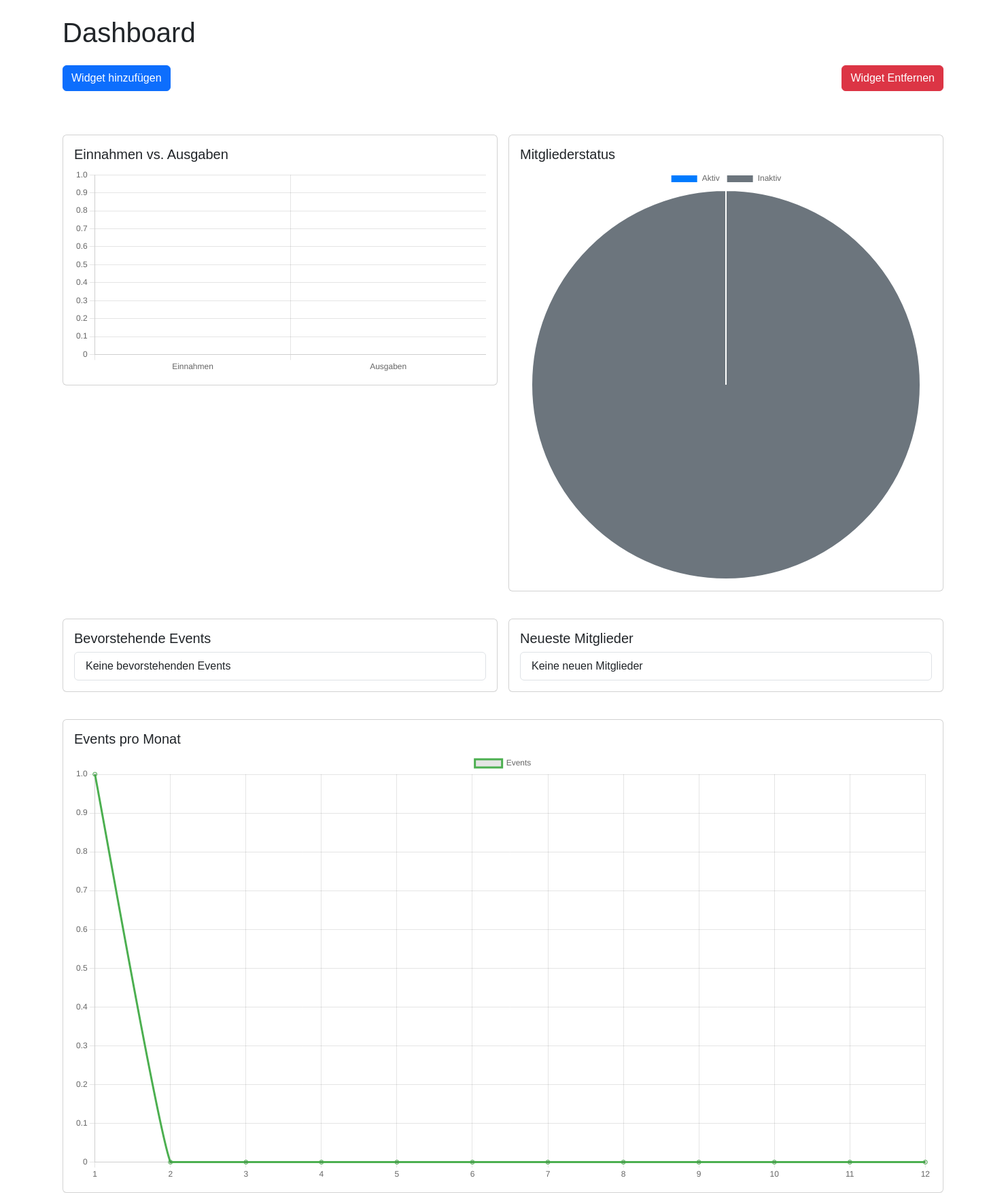
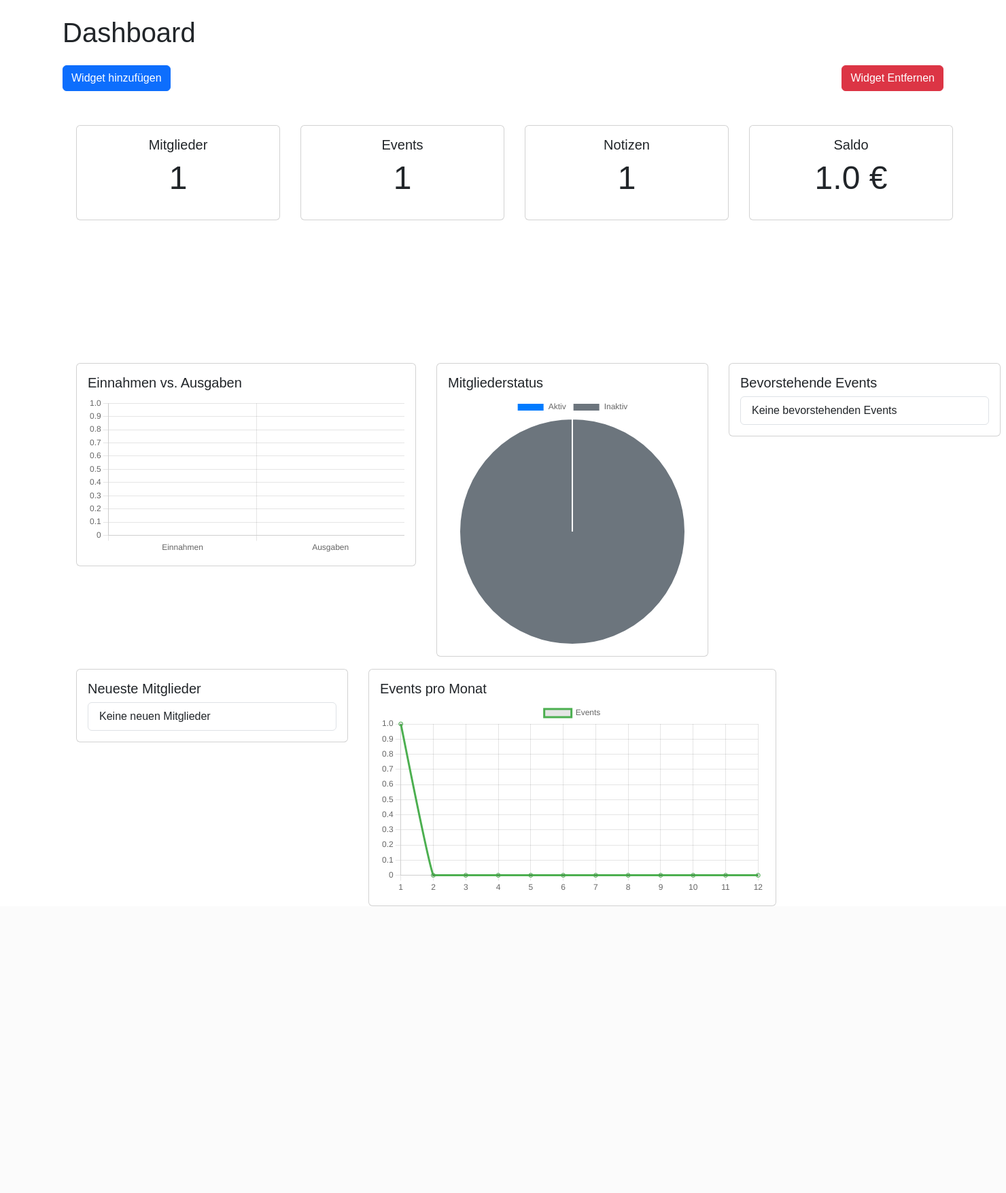
Before and after one commit to jessehaemmerle/Vereinsplattform, a Flask app: page / in a window 1480 px wide. Shown: the part 66-1821 px from the top of the page at 68% size. After the commit the page ends 1399 px from the top, so only its background shows below. Run offline with Flask 3, Linux system fonts and the light colour scheme; a user stored in the database is signed in; tables that the repository leaves empty hold one stand-in row (values such as "Sample post"); grey boxes marked "Sample" are stand-in pictures; parts of the project's set-up code (start-up, migrations or seed data) failed here and were passed over; some libraries are stand-ins or nearby versions.

Commit message:
Experiment Dashboard-Widgets.

```diff
--- a/templates/index.html
+++ b/templates/index.html
@@ -1,8 +1,10 @@
 {% extends "base.html" %}
 {% block title %}Dashboard - Vereinsverwaltung{% endblock %}
 {% block content %}
+
 <h1 class="mb-4">Dashboard</h1>
 
+<!-- Button-Leiste zum Hinzufügen/Entfernen -->
 <div class="mt-4 d-flex justify-content-between">
   <button id="addWidgetButton" class="btn btn-primary">Widget hinzufügen</button>
 
@@ -25,69 +27,74 @@
   <button class="btn btn-danger" id="toggleRemoveMode">Widget Entfernen</button>
 </div>
 
-<div class="row g-3 mt-4" id="dashboardWidgets">
-  <div class="col-sm-6 col-md-3 widget" data-widget="mitglieder">
-    <div class="card text-center">
+<!-- Dashboard-Container: Enthält alle Widgets -->
+<div id="dashboardContainer" style="position: relative; width: 100%; height: 100vh;">
+  <!-- Beispielhafte Widgets (initial sichtbar oder versteckt); Positionierung erst einmal statisch,
+       wird aber durch loadWidgetState() nach dem Laden überschrieben -->
+
+  <!-- Widget: Mitglieder -->
+  <div class="widget card text-center" data-widget="mitglieder"
+       style="position: absolute; top: 50px; left: 20px; width: 300px;">
     <div class="card-body">
       <h5 class="card-title">Mitglieder</h5>
       <p class="card-text display-5">{{ anzahl_mitglieder }}</p>
       <button class="btn btn-sm btn-danger widget-remove-btn" style="display: none;">X</button>
     </div>
   </div>
-  </div>
-  <div class="col-sm-6 col-md-3 widget" data-widget="events">
-    <div class="card text-center">
+
+  <!-- Widget: Events -->
+  <div class="widget card text-center" data-widget="events"
+       style="position: absolute; top: 50px; left: 350px; width: 300px;">
     <div class="card-body">
       <h5 class="card-title">Events</h5>
       <p class="card-text display-5">{{ anzahl_events }}</p>
       <button class="btn btn-sm btn-danger widget-remove-btn" style="display: none;">X</button>
     </div>
   </div>
-  </div>
-  <div class="col-sm-6 col-md-3 widget" data-widget="notizen">
-    <div class="card text-center">
+
+  <!-- Widget: Notizen -->
+  <div class="widget card text-center" data-widget="notizen"
+       style="position: absolute; top: 50px; left: 680px; width: 300px;">
     <div class="card-body">
       <h5 class="card-title">Notizen</h5>
       <p class="card-text display-5">{{ anzahl_notizen }}</p>
       <button class="btn btn-sm btn-danger widget-remove-btn" style="display: none;">X</button>
     </div>
   </div>
-  </div>
-  <div class="col-sm-6 col-md-3 widget" data-widget="saldo">
-    <div class="card text-center">
+
+  <!-- Widget: Saldo -->
+  <div class="widget card text-center" data-widget="saldo"
+       style="position: absolute; top: 50px; left: 1010px; width: 300px;">
     <div class="card-body">
       <h5 class="card-title">Saldo</h5>
       <p class="card-text display-5">{{ saldo }} €</p>
       <button class="btn btn-sm btn-danger widget-remove-btn" style="display: none;">X</button>
     </div>
   </div>
-  </div>
-</div>
 
-<div class="row g-3 mt-4">
-  <div class="col-lg-6 widget" data-widget="einnahmen-ausgaben">
-    <div class="card">
+  <!-- Widget: Einnahmen vs. Ausgaben -->
+  <div class="widget card" data-widget="einnahmen-ausgaben"
+       style="position: absolute; top: 400px; left: 20px; width: 500px;">
     <div class="card-body">
       <h5 class="card-title">Einnahmen vs. Ausgaben</h5>
       <canvas id="einnahmenAusgabenChart"></canvas>
       <button class="btn btn-sm btn-danger widget-remove-btn" style="display: none;">X</button>
     </div>
   </div>
-  </div>
-  <div class="col-lg-6 widget" data-widget="mitgliederstatus">
-    <div class="card">
+
+  <!-- Widget: Mitgliederstatus -->
+  <div class="widget card" data-widget="mitgliederstatus"
+       style="position: absolute; top: 400px; left: 550px; width: 400px;">
     <div class="card-body">
       <h5 class="card-title">Mitgliederstatus</h5>
       <canvas id="mitgliederStatusChart"></canvas>
       <button class="btn btn-sm btn-danger widget-remove-btn" style="display: none;">X</button>
     </div>
   </div>
-  </div>
-</div>
 
-<div class="row g-3 mt-4">
-  <div class="col-lg-6 widget" data-widget="bevorstehende-events">
-    <div class="card">
+  <!-- Widget: Bevorstehende Events -->
+  <div class="widget card" data-widget="bevorstehende-events"
+       style="position: absolute; top: 400px; left: 980px; width: 400px;">
     <div class="card-body">
       <h5 class="card-title">Bevorstehende Events</h5>
       <ul class="list-group">
@@ -103,9 +110,10 @@
       <button class="btn btn-sm btn-danger widget-remove-btn" style="display: none;">X</button>
     </div>
   </div>
-  </div>
-  <div class="col-lg-6 widget" data-widget="neueste-mitglieder">
-    <div class="card">
+
+  <!-- Widget: Neueste Mitglieder -->
+  <div class="widget card" data-widget="neueste-mitglieder"
+       style="position: absolute; top: 850px; left: 20px; width: 400px;">
     <div class="card-body">
       <h5 class="card-title">Neueste Mitglieder</h5>
       <ul class="list-group">
@@ -121,91 +129,32 @@
       <button class="btn btn-sm btn-danger widget-remove-btn" style="display: none;">X</button>
     </div>
   </div>
-  </div>
-</div>
 
-<div class="row g-3 mt-4">
-  <div class="col-lg-12 widget" data-widget="events-pro-monat">
-    <div class="card">
+  <!-- Widget: Events pro Monat -->
+  <div class="widget card" data-widget="events-pro-monat"
+       style="position: absolute; top: 850px; left: 450px; width: 600px;">
     <div class="card-body">
       <h5 class="card-title">Events pro Monat</h5>
       <canvas id="eventsProMonatChart"></canvas>
       <button class="btn btn-sm btn-danger widget-remove-btn" style="display: none;">X</button>
     </div>
   </div>
-  </div>
-</div>
+</div> <!-- Ende DashboardContainer -->
 
+<!-- SCRIPTS -->
+<!-- Jquery -->
+<script src="https://code.jquery.com/jquery-3.6.0.min.js"></script>
+<!-- jQuery UI für Draggable / Resizable -->
+<script src="https://code.jquery.com/ui/1.13.2/jquery-ui.min.js"
+        integrity="sha256-lQJyNTuZkJ+a5myy9kME6gXLf0toZ5kPhsVVqTtvYQ0="
+        crossorigin="anonymous"></script>
+<!-- Chart.js -->
 <script src="https://cdn.jsdelivr.net/npm/chart.js"></script>
-<script src="https://cdnjs.cloudflare.com/ajax/libs/Sortable/1.14.0/Sortable.min.js"></script>
+
 <script>
-  const widgetsContainer = document.getElementById('dashboardWidgets');
-  const addWidgetButton = document.getElementById('addWidgetButton');
-  const confirmWidgetButton = document.getElementById('confirmWidgetButton');
-  const toggleRemoveModeButton = document.getElementById('toggleRemoveMode');
-  let removeMode = false;
-
-  function saveWidgetState() {
-    const widgetStates = Array.from(widgetsContainer.children).map(widget => ({
-      type: widget.dataset.widget,
-      visible: widget.style.display !== 'none',
-    }));
-    localStorage.setItem('widgetStates', JSON.stringify(widgetStates));
-  }
-
-  function loadWidgetState() {
-    const savedStates = JSON.parse(localStorage.getItem('widgetStates')) || [];
-    Array.from(widgetsContainer.children).forEach(widget => {
-      const state = savedStates.find(s => s.type === widget.dataset.widget);
-      widget.style.display = state && state.visible ? 'block' : 'none';
-    });
-  }
-
-  addWidgetButton.addEventListener('click', () => {
-    const dropdown = document.getElementById('widgetDropdown');
-    dropdown.style.display = dropdown.style.display === 'none' ? 'block' : 'none';
-  });
-
-  confirmWidgetButton.addEventListener('click', () => {
-    const selectedWidget = document.getElementById('widgetSelect').value;
-    if (selectedWidget) {
-      const widget = document.querySelector(`[data-widget="${selectedWidget}"]`);
-      if (widget) {
-        widget.style.display = 'block';
-        saveWidgetState();
-      } else {
-        alert('Ungültiges Widget!');
-      }
-    } else {
-      alert('Bitte wählen Sie ein Widget aus.');
-    }
-  });
-
-  toggleRemoveModeButton.addEventListener('click', () => {
-    removeMode = !removeMode;
-    document.querySelectorAll('.widget-remove-btn').forEach(btn => {
-      btn.style.display = removeMode ? 'block' : 'none';
-    });
-    toggleRemoveModeButton.textContent = removeMode ? 'Modus beenden' : 'Widget Entfernen';
-  });
-
-  document.querySelectorAll('.widget-remove-btn').forEach(button => {
-    button.addEventListener('click', function () {
-      const widget = this.closest('.widget');
-      if (widget) {
-        widget.style.display = 'none';
-        saveWidgetState();
-      }
-    });
-  });
-
-  new Sortable(widgetsContainer, {
-    animation: 150,
-    ghostClass: 'sortable-ghost',
-    onEnd: saveWidgetState,
-  });
-
-  loadWidgetState();
+  // -----------------------------
+  //  CHARTS
+  // -----------------------------
 
   // Einnahmen vs. Ausgaben Chart
   const einnahmenAusgabenCtx = document.getElementById('einnahmenAusgabenChart').getContext('2d');
@@ -263,5 +212,142 @@
       }
     }
   });
+
+  // -----------------------------
+  //  WIDGETS: DRAG / RESIZE / LOCAL STORAGE
+  // -----------------------------
+
+  const dashboardContainer = document.getElementById('dashboardContainer');
+  const addWidgetButton = document.getElementById('addWidgetButton');
+  const confirmWidgetButton = document.getElementById('confirmWidgetButton');
+  const toggleRemoveModeButton = document.getElementById('toggleRemoveMode');
+  let removeMode = false;
+
+  /**
+   * Initialisiert alle vorhandenen Widgets:
+   * - draggable
+   * - resizable
+   * - klick auf Remove-Button
+   */
+  function initWidgets() {
+    $('.widget').each(function(){
+      const $widget = $(this);
+      // jQuery UI draggable
+      $widget.draggable({
+        containment: '#dashboardContainer',
+        stop: function() {
+          saveWidgetState();
+        }
+      });
+      // jQuery UI resizable
+      $widget.resizable({
+        stop: function() {
+          saveWidgetState();
+        },
+        // Optional: min-Width/Height
+        minWidth: 200,
+        minHeight: 100
+      });
+    });
+
+    // Entfernen-Buttons
+    document.querySelectorAll('.widget-remove-btn').forEach(button => {
+      button.addEventListener('click', function () {
+        const widget = this.closest('.widget');
+        if (widget) {
+          widget.style.display = 'none';
+          saveWidgetState();
+        }
+      });
+    });
+  }
+
+  /**
+   * Speichert den Zustand aller Widgets im Local Storage:
+   * - data-widget (Typ)
+   * - CSS: top, left, width, height
+   * - display (block oder none)
+   */
+  function saveWidgetState() {
+    const widgetStates = [];
+    $('.widget').each(function(){
+      const $widget = $(this);
+      const widgetType = $widget.data('widget');
+      widgetStates.push({
+        type: widgetType,
+        top: $widget.css('top'),
+        left: $widget.css('left'),
+        width: $widget.css('width'),
+        height: $widget.css('height'),
+        display: $widget.css('display')
+      });
+    });
+    localStorage.setItem('widgetStates', JSON.stringify(widgetStates));
+  }
+
+  /**
+   * Lädt aus dem Local Storage die Position & Größe & Display-Status
+   * und setzt sie auf die jeweiligen Widgets.
+   */
+  function loadWidgetState() {
+    const savedStates = JSON.parse(localStorage.getItem('widgetStates')) || [];
+    savedStates.forEach(state => {
+      const $widget = $(`[data-widget="${state.type}"]`);
+      if ($widget.length > 0) {
+        // wende CSS an
+        $widget.css({
+          'top': state.top,
+          'left': state.left,
+          'width': state.width,
+          'height': state.height,
+          'display': state.display
+        });
+      }
+    });
+  }
+
+  // Widgets zur Laufzeit hinzufügen
+  confirmWidgetButton.addEventListener('click', () => {
+    const selectedWidget = document.getElementById('widgetSelect').value;
+    if (selectedWidget) {
+      // Schaue, ob das Widget existiert
+      const widget = document.querySelector(`[data-widget="${selectedWidget}"]`);
+      if (widget) {
+        // Widget sichtbar machen
+        widget.style.display = 'block';
+        saveWidgetState();
+      } else {
+        alert('Ungültiges Widget!');
+      }
+    } else {
+      alert('Bitte wählen Sie ein Widget aus.');
+    }
+  });
+
+  // Entfernen-Modus umschalten
+  toggleRemoveModeButton.addEventListener('click', () => {
+    removeMode = !removeMode;
+    document.querySelectorAll('.widget-remove-btn').forEach(btn => {
+      btn.style.display = removeMode ? 'block' : 'none';
+    });
+    toggleRemoveModeButton.textContent = removeMode ? 'Modus beenden' : 'Widget Entfernen';
+  });
+
+  // Dropdown für Widget-Auswahl ein-/ausblenden
+  addWidgetButton.addEventListener('click', () => {
+    const dropdown = document.getElementById('widgetDropdown');
+    dropdown.style.display = dropdown.style.display === 'none' ? 'block' : 'none';
+  });
+
+  // -----------------------------
+  //  BEIM SEITEN-LADEN
+  // -----------------------------
+  $(document).ready(function(){
+    // Widgets initialisieren (drag/resize)
+    initWidgets();
+    // Zustand aus Local Storage laden
+    loadWidgetState();
+  });
 </script>
+
 {% endblock %}
```
Lines whose indentation alone changed are shown as unchanged.
